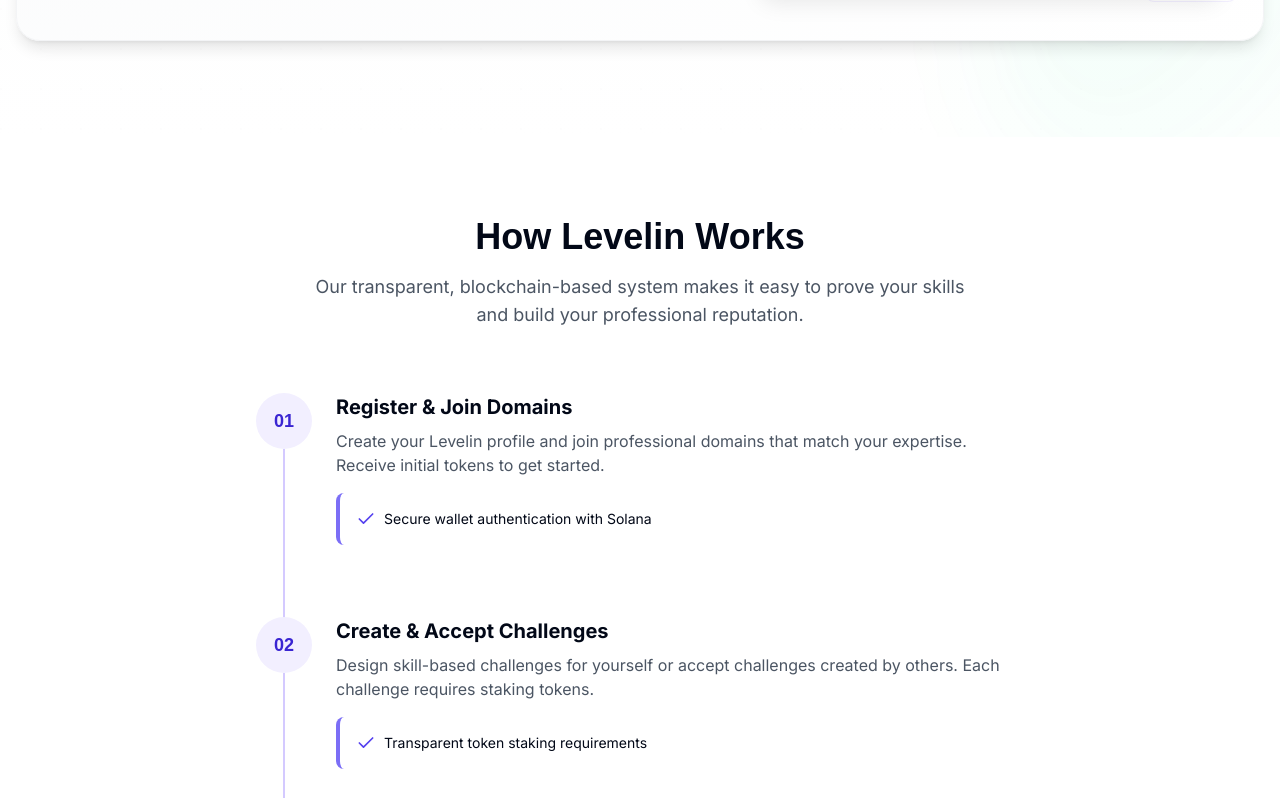
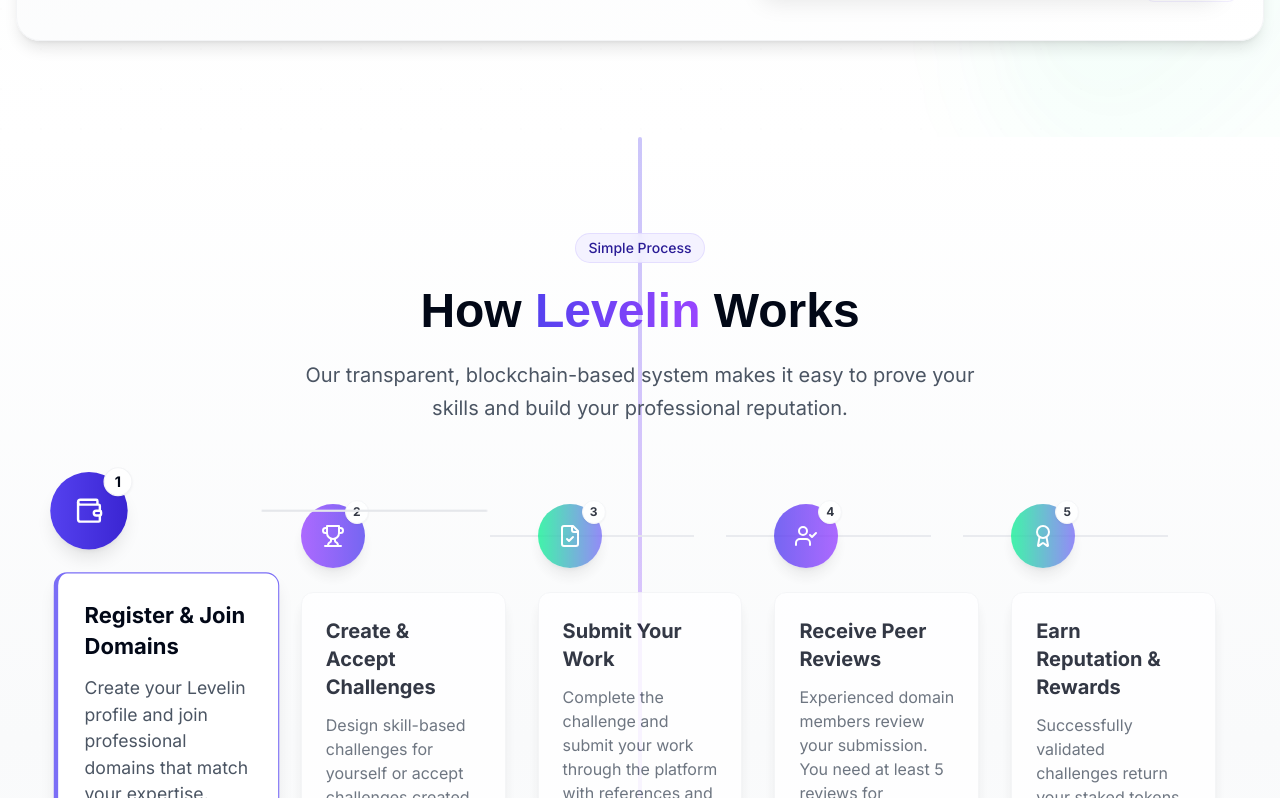
Before and after one commit to Levelinx/levelin, a Next.js app in the folder website/: page / in a window 1280 px wide. Shown: the part 2362-3160 px from the top of the page. Built offline with nearby package versions, Linux system fonts and the light colour scheme.

Commit message:
HowItWorksSection

```diff
--- a/website/app/components/HowItWorksSection.tsx
+++ b/website/app/components/HowItWorksSection.tsx
@@ -1,7 +1,15 @@
 "use client";
 
-import React from "react";
-import { Check } from "lucide-react";
+import React, { useState, useEffect } from "react";
+import {
+  Check,
+  ArrowRight,
+  Wallet,
+  Trophy,
+  FileCheck,
+  UserCheck,
+  Award,
+} from "lucide-react";
 
 const steps = [
   {
@@ -9,88 +17,240 @@
     title: "Register & Join Domains",
     description:
       "Create your Levelin profile and join professional domains that match your expertise. Receive initial tokens to get started.",
+    icon: <Wallet className="h-6 w-6 text-white" />,
+    highlight: "Secure wallet authentication with Solana",
+    color: "from-levelin-500 to-levelin-600",
+    bgColor: "bg-levelin-50 dark:bg-levelin-900/30",
+    borderColor: "border-levelin-400",
   },
   {
     number: "02",
     title: "Create & Accept Challenges",
     description:
       "Design skill-based challenges for yourself or accept challenges created by others. Each challenge requires staking tokens.",
+    icon: <Trophy className="h-6 w-6 text-white" />,
+    highlight: "Transparent token staking requirements",
+    color: "from-solana-purple to-levelin-500",
+    bgColor: "bg-solana-purple/5 dark:bg-solana-purple/20",
+    borderColor: "border-solana-purple",
   },
   {
     number: "03",
     title: "Submit Your Work",
     description:
       "Complete the challenge and submit your work through the platform with references and proof of completion.",
+    icon: <FileCheck className="h-6 w-6 text-white" />,
+    highlight: "Submit work via URL or document references",
+    color: "from-solana-green to-levelin-400",
+    bgColor: "bg-solana-green/5 dark:bg-solana-green/20",
+    borderColor: "border-solana-green",
   },
   {
     number: "04",
     title: "Receive Peer Reviews",
     description:
       "Experienced domain members review your submission. You need at least 5 reviews for challenge validation.",
+    icon: <UserCheck className="h-6 w-6 text-white" />,
+    highlight: "Reviewers need 600+ domain tokens to validate",
+    color: "from-levelin-500 to-solana-purple",
+    bgColor: "bg-levelin-50 dark:bg-levelin-900/30",
+    borderColor: "border-levelin-400",
   },
   {
     number: "05",
     title: "Earn Reputation & Rewards",
     description:
       "Successfully validated challenges return your staked tokens plus rewards, building your domain reputation.",
+    icon: <Award className="h-6 w-6 text-white" />,
+    highlight: "All transactions and credentials stored on-chain",
+    color: "from-solana-green to-levelin-400",
+    bgColor: "bg-solana-green/5 dark:bg-solana-green/20",
+    borderColor: "border-solana-green",
   },
 ];
 
 const HowItWorksSection: React.FC = () => {
+  const [activeStep, setActiveStep] = useState(0);
+  const [isInView, setIsInView] = useState(false);
+
+  useEffect(() => {
+    const handleScroll = () => {
+      const section = document.getElementById("how-it-works");
+      if (section) {
+        const rect = section.getBoundingClientRect();
+        const isVisible = rect.top < window.innerHeight && rect.bottom >= 0;
+        setIsInView(isVisible);
+      }
+    };
+
+    window.addEventListener("scroll", handleScroll);
+    handleScroll(); // Check initially
+
+    return () => window.removeEventListener("scroll", handleScroll);
+  }, []);
+
+  useEffect(() => {
+    if (isInView) {
+      const timer = setInterval(() => {
+        setActiveStep((prev) => (prev === steps.length - 1 ? 0 : prev + 1));
+      }, 4000);
+
+      return () => clearInterval(timer);
+    }
+  }, [isInView]);
+
   return (
-    <section id="how-it-works" className="py-20">
-      <div className="container mx-auto px-4">
-        <div className="text-center mb-16">
-          <h2 className="text-3xl md:text-4xl font-bold mb-4 font-space-grotesk">
-            How <span className="gradient-text">Levelin</span> Works
+    <section id="how-it-works" className="py-24 relative overflow-hidden">
+      {/* Background gradient */}
+      <div className="absolute inset-0 bg-gradient-to-b from-white via-gray-50 to-white dark:from-gray-900 dark:via-gray-800 dark:to-gray-900"></div>
+
+      {/* Animated path */}
+      <div className="absolute left-1/2 top-0 bottom-0 w-1 transform -translate-x-1/2 hidden lg:block">
+        <div className="h-full w-full bg-gradient-to-b from-levelin-500/30 via-solana-purple/30 to-solana-green/30 rounded-full"></div>
+        <div className="absolute left-0 top-0 w-full h-full">
+          <svg
+            width="100%"
+            height="100%"
+            viewBox="0 0 2 800"
+            fill="none"
+            xmlns="http://www.w3.org/2000/svg"
+            preserveAspectRatio="none"
+          >
+            <path
+              d="M1,0 L1,800"
+              stroke="url(#pathGradient)"
+              strokeWidth="2"
+              strokeDasharray="12 8"
+              strokeLinecap="round"
+            />
+            <defs>
+              <linearGradient
+                id="pathGradient"
+                x1="0%"
+                y1="0%"
+                x2="0%"
+                y2="100%"
+              >
+                <stop offset="0%" stopColor="#796EF6" />
+                <stop offset="50%" stopColor="#796EF6" />
+                <stop offset="100%" stopColor="#99F6E4" />
+              </linearGradient>
+            </defs>
+          </svg>
+        </div>
+      </div>
+
+      <div className="container mx-auto px-4 relative z-10">
+        <div className="text-center mb-20">
+          <div className="inline-flex items-center rounded-full bg-levelin-100/80 backdrop-blur-sm px-3 py-1 mb-6 border border-levelin-200/50">
+            <span className="text-sm font-medium text-levelin-700">
+              Simple Process
+            </span>
+          </div>
+
+          <h2 className="text-4xl md:text-5xl font-bold mb-6 font-space-grotesk">
+            How{" "}
+            <span className="text-transparent bg-clip-text bg-gradient-to-r from-levelin-500 to-solana-purple">
+              Levelin
+            </span>{" "}
+            Works
           </h2>
-          <p className="text-lg text-gray-600 dark:text-gray-400 max-w-2xl mx-auto">
+
+          <p className="text-xl text-gray-600 dark:text-gray-400 max-w-2xl mx-auto leading-relaxed">
             Our transparent, blockchain-based system makes it easy to prove your
             skills and build your professional reputation.
           </p>
         </div>
 
-        <div className="grid grid-cols-1 gap-10 max-w-3xl mx-auto">
+        <div className="grid grid-cols-1 lg:grid-cols-5 gap-8 max-w-6xl mx-auto relative">
           {steps.map((step, index) => (
-            <div key={index} className="relative flex">
-              {/* Step number */}
-              <div className="flex-none">
-                <div className="bg-levelin-100 dark:bg-levelin-900 w-14 h-14 rounded-full flex items-center justify-center text-levelin-600 font-bold text-lg font-space-grotesk">
-                  {step.number}
+            <div
+              key={index}
+              className={`relative transition-all duration-500 ${activeStep === index ? "lg:scale-110 z-10" : "lg:scale-100 opacity-80"}`}
+              onClick={() => setActiveStep(index)}
+            >
+              {/* Number circle with icon */}
+              <div className="mx-auto mb-6 relative">
+                <div
+                  className={`w-16 h-16 rounded-full bg-gradient-to-r ${step.color} flex items-center justify-center shadow-lg transform transition-transform duration-500 ${activeStep === index ? "scale-110" : "scale-100"}`}
+                >
+                  {step.icon}
+                  <span className="absolute -top-1 -right-1 w-6 h-6 rounded-full bg-white dark:bg-gray-800 flex items-center justify-center text-xs font-bold shadow-sm border border-gray-100 dark:border-gray-700">
+                    {step.number.split("0")[1]}
+                  </span>
                 </div>
-                {/* Connector line */}
+
+                {/* Connected line for desktop */}
                 {index < steps.length - 1 && (
-                  <div className="h-full w-0.5 bg-levelin-200 dark:bg-levelin-800 absolute left-7 top-14 transform -translate-x-1/2"></div>
+                  <div className="hidden lg:block absolute top-1/2 left-full h-0.5 w-full transform -translate-y-1/2 -translate-x-4">
+                    <div className="h-full w-full bg-gray-200 dark:bg-gray-700 relative">
+                      <div
+                        className={`absolute top-0 left-0 h-full bg-gradient-to-r ${step.color} transition-all duration-1000 ${activeStep > index ? "w-full" : "w-0"}`}
+                      ></div>
+                    </div>
+                    <ArrowRight
+                      className={`absolute top-1/2 right-0 transform -translate-y-1/2 h-4 w-4 text-gray-400 dark:text-gray-500 transition-opacity duration-500 ${activeStep > index ? "opacity-100" : "opacity-0"}`}
+                    />
+                  </div>
                 )}
               </div>
 
-              {/* Step content */}
-              <div className="ml-6 pb-8">
-                <h3 className="text-xl font-bold mb-2">{step.title}</h3>
-                <p className="text-gray-600 dark:text-gray-400 mb-4">
+              {/* Step content card */}
+              <div
+                className={`bg-white dark:bg-gray-800 rounded-xl p-6 shadow-lg border border-gray-100 dark:border-gray-700 transition-all duration-500 h-full flex flex-col ${activeStep === index ? "border-l-4 " + step.borderColor : ""}`}
+              >
+                <h3 className="text-xl font-bold mb-3">{step.title}</h3>
+                <p className="text-gray-600 dark:text-gray-400 mb-4 flex-grow">
                   {step.description}
                 </p>
 
-                {/* Display different highlight based on step number */}
-                <div className="bg-levelin-50 dark:bg-levelin-900/50 rounded-lg p-4 border-l-4 border-levelin-400">
-                  <div className="flex items-center">
-                    <Check className="h-5 w-5 text-levelin-500 mr-2" />
-                    <span className="text-sm">
-                      {index === 0 &&
-                        "Secure wallet authentication with Solana"}
-                      {index === 1 && "Transparent token staking requirements"}
-                      {index === 2 &&
-                        "Submit work via URL or document references"}
-                      {index === 3 &&
-                        "Reviewers need 600+ domain tokens to validate"}
-                      {index === 4 &&
-                        "All transactions and credentials stored on-chain"}
-                    </span>
+                {/* Highlight tip */}
+                <div
+                  className={`${step.bgColor} rounded-lg p-4 transition-all duration-500`}
+                >
+                  <div className="flex items-start">
+                    <Check className="h-5 w-5 text-levelin-500 mr-2 mt-0.5 flex-shrink-0" />
+                    <span className="text-sm">{step.highlight}</span>
                   </div>
                 </div>
               </div>
+
+              {/* Mobile connector line */}
+              {index < steps.length - 1 && (
+                <div className="h-8 w-0.5 bg-gray-200 dark:bg-gray-700 absolute left-1/2 -bottom-8 transform -translate-x-1/2 lg:hidden"></div>
+              )}
             </div>
           ))}
+        </div>
+
+        {/* Progress indication dots for mobile */}
+        <div className="flex justify-center mt-10 lg:hidden">
+          {steps.map((_, index) => (
+            <button
+              key={index}
+              onClick={() => setActiveStep(index)}
+              className={`w-3 h-3 rounded-full mx-1.5 transition-all duration-300 ${
+                activeStep === index
+                  ? "bg-levelin-500 scale-125"
+                  : "bg-gray-300 dark:bg-gray-600"
+              }`}
+              aria-label={`Go to step ${index + 1}`}
+            />
+          ))}
+        </div>
+
+        {/* Call to action */}
+        <div className="mt-20 text-center">
+          <a
+            href="#"
+            className="inline-flex items-center px-6 py-3 rounded-full bg-gradient-to-r from-levelin-500 to-levelin-600 text-white font-medium text-lg transition-transform hover:scale-105 hover:shadow-lg"
+          >
+            Start Your Journey <ArrowRight className="ml-2 h-5 w-5" />
+          </a>
+          <p className="text-gray-500 dark:text-gray-400 mt-4">
+            Join over 5,000 professionals already building their on-chain
+            reputation
+          </p>
         </div>
       </div>
     </section>
```
